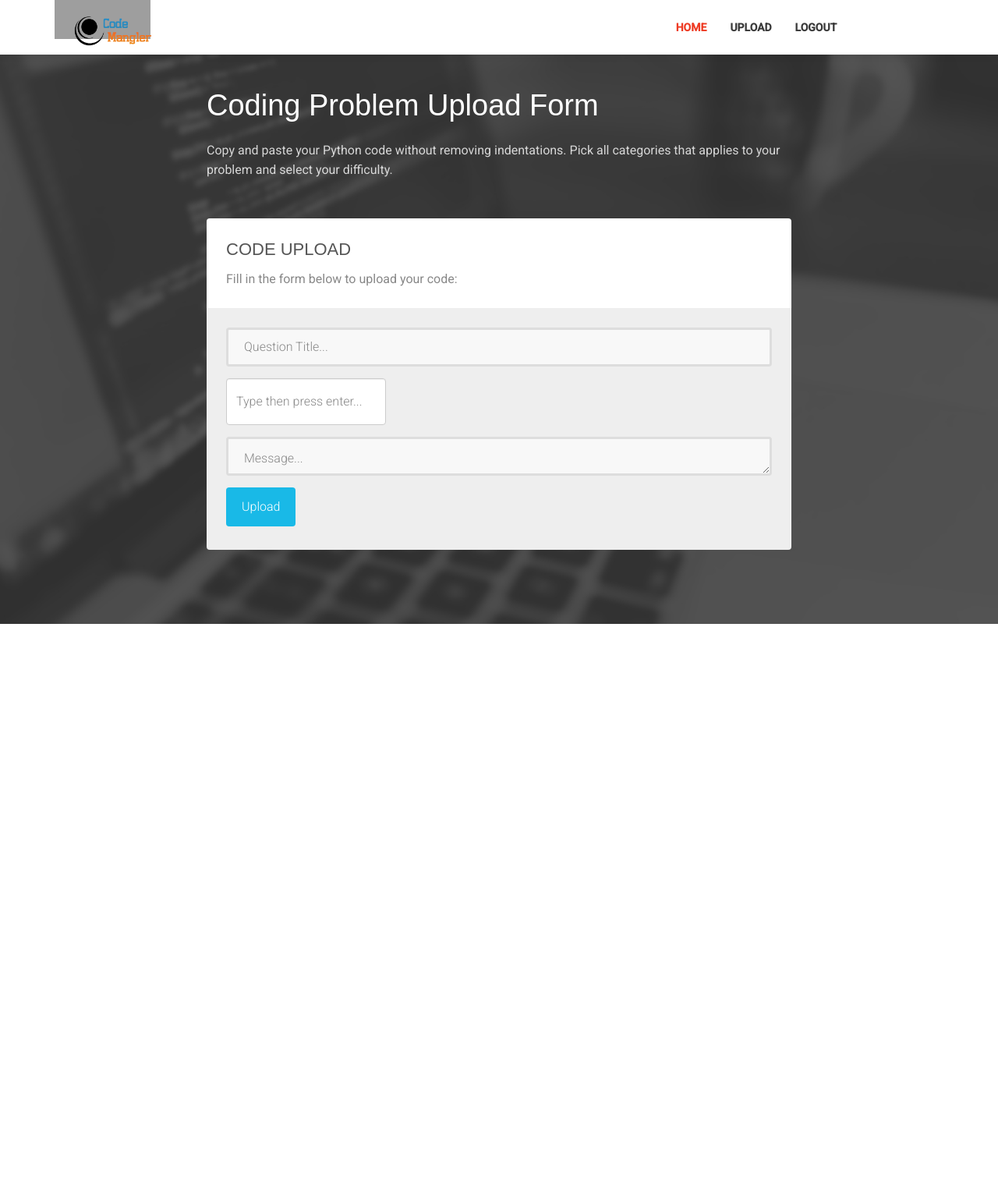
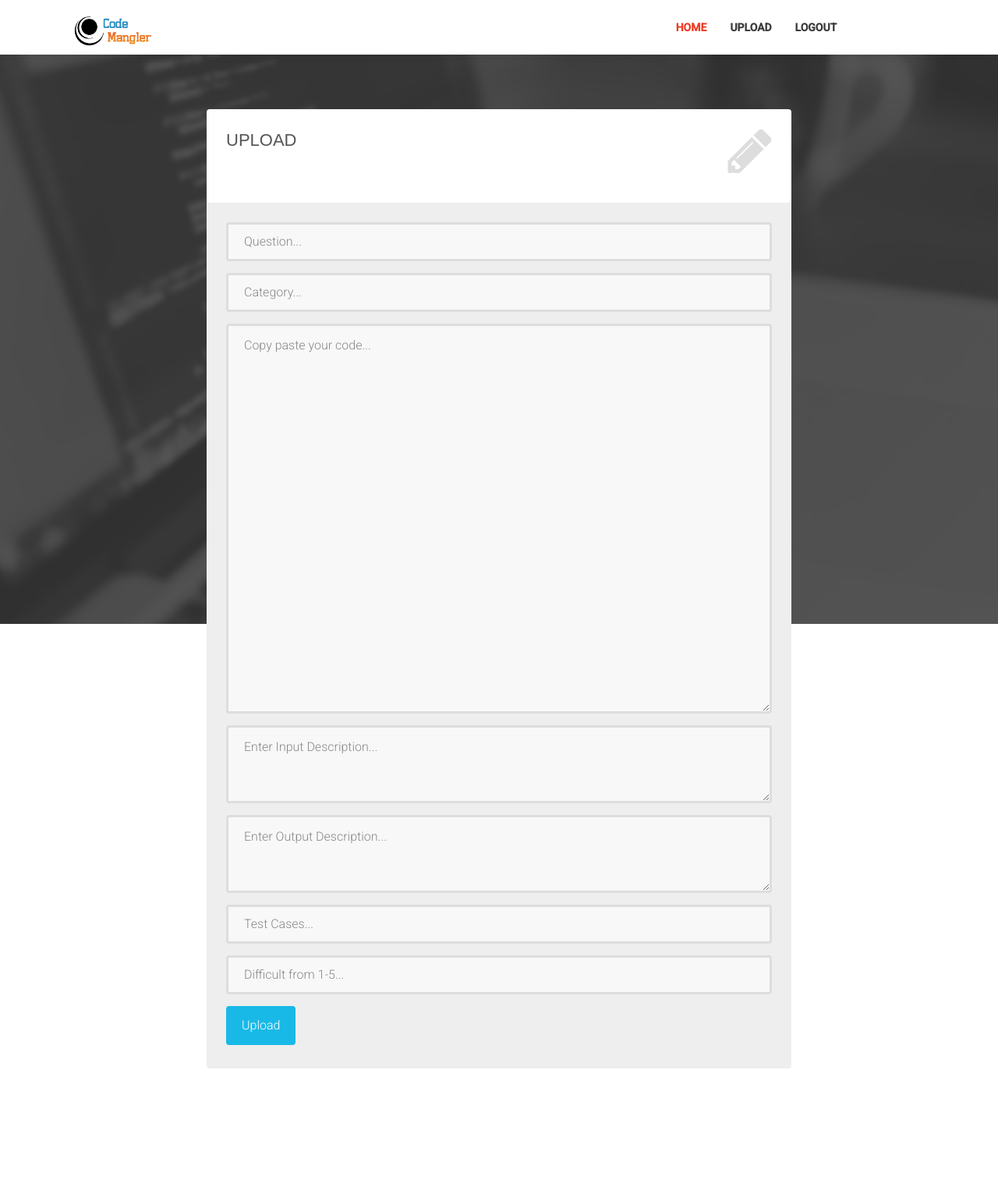
Before and after one commit to BrianHarringtonUTSC/code-mangler, a Flask app: template codemangler/templates/upload.html in a window 1280 px wide. Shown: the whole page at 78% size. Before the commit the page ends 800 px from the top, so only its background shows below. Run offline with Flask 2, Linux system fonts and the light colour scheme; the template is opened without the code that fills it, so the values that code supplies are empty; some libraries are stand-ins or nearby versions; grey boxes are pictures that could not be loaded.

Commit message:
Questions updated and Upload is completed
- Upload completely works
- Questions are objectified

TODO:
- Needs to check if test cases work before uploading them to the server

```diff
--- a/codemangler/models/user.py
+++ b/codemangler/models/user.py
@@ -23,7 +23,7 @@ class User(object):
         self.level = level
 
 
-class Create:
+class CreateUser:
     def __init__(self, user):
         self.user = user
 
@@ -49,7 +49,7 @@ class Create:
         table.insert(user_data)
 
 
-class Post:
+class PostUser:
     def __init__(self, username, data):
         self.username = username
         self.data = data
@@ -64,7 +64,7 @@ class Post:
         return Get(self.username).get()
 
 
-class Get:
+class GetUser:
     def __init__(self, username):
         self.username = username
 
--- a/codemangler/static/css/form-elements.css
+++ b/codemangler/static/css/form-elements.css
@@ -1,4 +1,9 @@
-
+#form-solution{
+    height: 500px;
+}
+#form-input, #form-output{
+    height: 100px;
+}
 input[type="text"],
 input[type="password"],
 textarea,
--- a/codemangler/static/css/style.css
+++ b/codemangler/static/css/style.css
@@ -196,7 +196,6 @@ ul.navbar-nav {
 
 .navbar-brand {
     width: 123px;
-    background: url(/img/logo.png) left center no-repeat;
     text-indent: -99999px;
 }
 
@@ -454,7 +453,6 @@ form.registration-form fieldset {
 
     /* logo */
     .navbar-brand {
-        background-image: url(../img/logo@2x.png) !important;
         background-repeat: no-repeat !important;
         background-size: 123px 49px !important;
     }
--- a/codemangler/templates/base.html
+++ b/codemangler/templates/base.html
@@ -6,7 +6,7 @@
     <meta charset="utf-8">
     <meta http-equiv="X-UA-Compatible" content="IE=edge">
     <meta name="viewport" content="width=device-width, initial-scale=1">
-    <title>Code Mangler - Register</title>
+    <title>Code Mangler</title>
 
     <!-- CSS -->
     <link rel="stylesheet" href="http://fonts.googleapis.com/css?family=Roboto:400,100,300,500">
@@ -38,8 +38,8 @@
 <script src="/js/retina-1.1.0.min.js"></script>
 <script src="/js/scripts-login.js"></script>
 <script src="/js/scripts-signup.js"></script>
-<script src="/js/login.js"></script>
-<script src="/js/signup.js"></script>
+    <script src="/js/signup.js"></script>
+    <script src="/js/login.js"></script>
 <script src="/js/fixquestions.js"></script>
     <script src="/js/bootstrap-tagsinput.js"></script>
     <script src="/js/bootstrap-tagsinput-angular.js"></script>
--- a/codemangler/templates/footer.html
+++ b/codemangler/templates/footer.html
@@ -1,4 +1,3 @@
-
 
     <section id="footer">
     <div class="footer_b">
--- a/codemangler/templates/login.html
+++ b/codemangler/templates/login.html
@@ -1,8 +1,6 @@
 {% extends "base.html" %}
 
 {% block content %}
-
-    <body>
 
     <!-- Top content -->
     <div class="top-content">
@@ -77,5 +75,5 @@
         </div>
 
     </div>
-    </body>
+<script src="/js/login.js"></script>
 {% endblock %}
--- a/codemangler/templates/signup.html
+++ b/codemangler/templates/signup.html
@@ -1,7 +1,6 @@
 {% extends "base.html" %}
 
 {% block content %}
-    <body>
 
     <!-- Top content -->
     <div class="top-content">
@@ -115,5 +114,5 @@
         </div>
 
     </div>
-    </body>
+
 {% endblock %}
--- a/codemangler/templates/upload.html
+++ b/codemangler/templates/upload.html
@@ -2,49 +2,61 @@
 
 {% block content %}
     {% include 'navbar.html' %}
+    <!-- Top content -->
     <div class="top-content">
-
         <div class="inner-bg">
             <div class="container">
                 <div class="row">
                     <div class="col-sm-8 col-sm-offset-2 text">
-                        <h1><strong>Coding Problem</strong> Upload Form</h1>
-                        <div class="description">
-                            <p>
-                                Copy and paste your Python code without removing indentations.
-                                Pick all categories that applies to your problem and
-                                select your difficulty.
-                            </p>
+                        <div class="form-box">
+                            <div class="form-top">
+                                <div class="form-top-left">
+                                    <h3>Upload</h3>
+                                </div>
+                                <div class="form-top-right">
+                                    <i class="fa fa-pencil"></i>
                                 </div>
                             </div>
-                </div>
-                <div class="row">
-                    <div class="col-sm-6 col-sm-offset-3 form-box" id="upload-form">
-                        <div class="form-top">
-                            <div class="form-top-left">
-                                <h3>Code Upload</h3>
-                                <p>Fill in the form below to upload your code:</p>
-                            </div>
-                            <div class="form-top-right">
-                                <i class=""fa fa-cloud-upload""></i>
-                            </div>
-                        </div>
-                        <div class="form-bottom contact-form">
-                            <form role="form" action="assets/contact.php" method="post">
+                            <div class="form-bottom">
+                                <form role="form" action="" method="post" class="upload-form">
                                     <div class="form-group">
-                                    <label class="sr-only" for="question-title">Question Title</label>
-                                    <input type="text" name="email" placeholder="Question Title..."
-                                           class="contact-email form-control" id="contact-email">
+                                        <label class="sr-only" for="form-question">Question</label>
+                                        <input type="text" name="form-question" placeholder="Question..."
+                                               class="form-question form-control" id="form-question">
                                     </div>
                                     <div class="form-group">
-                                    <label class="sr-only" for="contact-subject">Tag</label>
-                                    <input type="text" class="contact-subject form-control" id="tag-input"
-                                       data-role="tagsinput" placeholder="Type then press enter...">
+                                        <label class="sr-only" for="form-category">Category</label>
+                                        <input type="text" name="form-category" placeholder="Category..."
+                                               class="form-category form-control" id="form-category">
+                                    </div>
+
+                                    <div class="form-group">
+                                        <label class="sr-only" for="form-solution">Code</label>
+				                        	<textarea name="form-solution" placeholder="Copy paste your code..."
+                                                      class="form-solution form-control"
+                                                      id="form-solution"></textarea>
                                     </div>
                                     <div class="form-group">
-                                    <label class="sr-only" for="contact-message">Message</label>
-                                    <textarea name="message" placeholder="Message..."
-                                              class="contact-message form-control" id="contact-message"></textarea>
+                                        <label class="sr-only" for="form-input">Input Description</label>
+				                        	<textarea name="form-input" placeholder="Enter Input Description..."
+                                                      class="form-input form-control"
+                                                      id="form-input"></textarea>
+                                    </div>
+                                    <div class="form-group">
+                                        <label class="sr-only" for="form-output">Output Description</label>
+				                        	<textarea name="form-output" placeholder="Enter Output Description..."
+                                                      class="form-output form-control"
+                                                      id="form-output"></textarea>
+                                    </div>
+                                    <div class="form-group">
+                                        <label class="sr-only" for="form-test">Test Cases</label>
+                                        <input type="text" name="form-test" placeholder="Test Cases..."
+                                               class="form-test form-control" id="form-test">
+                                    </div>
+                                    <div class="form-group">
+                                        <label class="sr-only" for="form-difficulty">Test Cases</label>
+                                        <input type="text" name="form-difficulty" placeholder="Difficult from 1-5..."
+                                               class="form-difficulty form-control" id="form-difficulty">
                                     </div>
                                     <button type="submit" class="btn">Upload</button>
                                 </form>
@@ -55,4 +67,7 @@
             </div>
 
         </div>
+    </div>
+
+    </div>
 {% endblock %}
--- a/codemangler/views/questions.py
+++ b/codemangler/views/questions.py
@@ -3,12 +3,13 @@ import os
 import subprocess
 import tempfile
 
-from bson import ObjectId, errors
-from flask import request, render_template, url_for, session
-
-from codemangler import app, db, bcrypt
+from bson import ObjectId
+from flask import request, render_template, session, redirect, url_for
+from random import shuffle
+from codemangler import app, db
+from codemangler.models.question import GetQuestion, Question, CreateQuestion
+from codemangler.models.user import GetUser
 from codemangler.views.users import login_required
-from codemangler.models.user import Get, User, Create
 from config import MongoConfig
 
 INDENTATION_AMOUNT = 4
@@ -20,7 +21,7 @@ RESPONSE_FAILED = 'Try Again'
 @login_required
 def get_questions():
     if 'logged_in' in session and 'username' in session:
-        user = Get(session['username']).get()
+        user = GetUser(session['username']).get()
     questions = db.questions.find()
     return render_template('questions.html', questions=questions,
                            name=user.first_name + " " + user.last_name)
@@ -30,41 +31,67 @@ def get_questions():
 @login_required
 def upload_page():
     if 'logged_in' in session and 'username' in session:
-        user = Get(session['username']).get()
+        user = GetUser(session['username']).get()
     return render_template('upload.html', name=user.first_name + " " + user.last_name)
+
+
+@app.route('/upload', methods=['POST'])
+@login_required
+def upload_code():
+    question_check = MongoConfig.question.find({'question': request.form['form-question']}).count() > 0
+    if question_check:
+        return render_template('upload.html')
+    else:
+
+        solution = request.form['form-solution'].split('\r\n')
+        solution = list(filter(None,solution))
+
+        scramble_order = list(range(len(solution)))
+        shuffle(scramble_order)
+
+        tests = request.form['form-test'].split(', ')
+        [x.strip() for x in tests]
+
+        category = request.form['form-category'].split(',')
+        [x.strip() for x in category]
+
+        question = Question(
+            ObjectId(),
+            request.form['form-question'],
+            solution,
+            scramble_order,
+            tests,
+            request.form['form-input'],
+            request.form['form-output'],
+            category,
+            request.form['form-difficulty']
+        )
+        CreateQuestion(question).populate()
+        return redirect(url_for('get_questions'))
 
 
 @app.route('/question/<question_id>', methods=['GET'])
 @login_required
 def get_question(question_id):
-    question = get_question_from_id(question_id)
+    question = GetQuestion(ObjectId(question_id)).get()
     if not question:
         return 'Question not found', 404
 
-    solution = question['solution']
-    scramble_order = question['scramble_order']
+    solution = question.solution
+    scramble_order = question.scramble_order
 
     return render_template('question.html', question=question,
                            lines=[solution[i].lstrip() for i in scramble_order])
 
 
-def get_question_from_id(question_id):
-    try:
-        qid = ObjectId(question_id)
-    except errors.InvalidId as e:
-        return None
-
-    return db.questions.find_one({"_id": qid})
-
-
 def run_test_cases(question, given_order, given_indentation):
-    lines = [question['solution'][i].strip() for i in question['scramble_order']]
+    lines = [question.solution[i].strip() for i in question.scramble_order]
 
     code = ''
     for i, val in enumerate(given_order):
         code += ' ' * given_indentation[i] * INDENTATION_AMOUNT + lines[val] + "\n"
 
-    for test_case in question['test_cases']:
+    for test_case in question.test_cases:
         code += "\n" + test_case
 
     with tempfile.NamedTemporaryFile(delete=False) as f:
@@ -72,7 +99,7 @@ def run_test_cases(question, given_order, given_indentation):
 
     try:
         # TODO: pass in python location as an arg so you can specify
-        with open(os.devnull, 'w') as devnull: # redirect output to dev null
+        with open(os.devnull, 'w') as devnull:  # redirect output to dev null
             res = subprocess.run(["python", f.name], stdout=devnull, stderr=devnull, timeout=1)
             res.check_returncode()
     except Exception:
@@ -82,25 +109,27 @@ def run_test_cases(question, given_order, given_indentation):
 
     return True
 
+
 def check_answer(question, given_order, given_indentation):
+    correct_indentation = [int(len(line) - len(line.lstrip())) / INDENTATION_AMOUNT for line in question.solution
+                           ]
 
-    correct_indentation = [int(len(line) - len(line.lstrip())) / INDENTATION_AMOUNT for line in question['solution']]
-
-    order_correct = all([question['scramble_order'][val] == i for i, val in enumerate(given_order)])
+    order_correct = all([question.scramble_order[val] == i for i, val in enumerate(given_order)])
     indentation_correct = given_indentation == correct_indentation
 
     if order_correct and indentation_correct:
         return True
 
-    if 'test_cases' not in question:
+    if not question.test_cases:
         return False
 
     return run_test_cases(question, given_order, given_indentation)
 
+
 @app.route('/question/<question_id>', methods=['POST'])
 @login_required
 def answer_question(question_id):
-    question = get_question_from_id(question_id)
+    question = GetQuestion(ObjectId(question_id)).get()
     if not question:
         return 'Question not found', 404
 
```
Also changed, not shown: codemangler/models/question.py (added, +68 -0 lines), codemangler/static/js/upload.js (added, +42 -0 lines), codemangler/templates/base1.html (deleted, +0 -46 lines), codemangler/templates/question1.html (deleted, +0 -39 lines), codemangler/templates/questions.html (+6 -41 lines), codemangler/views/users.py (+6 -4 lines). Lines whose indentation alone changed are shown as unchanged.
